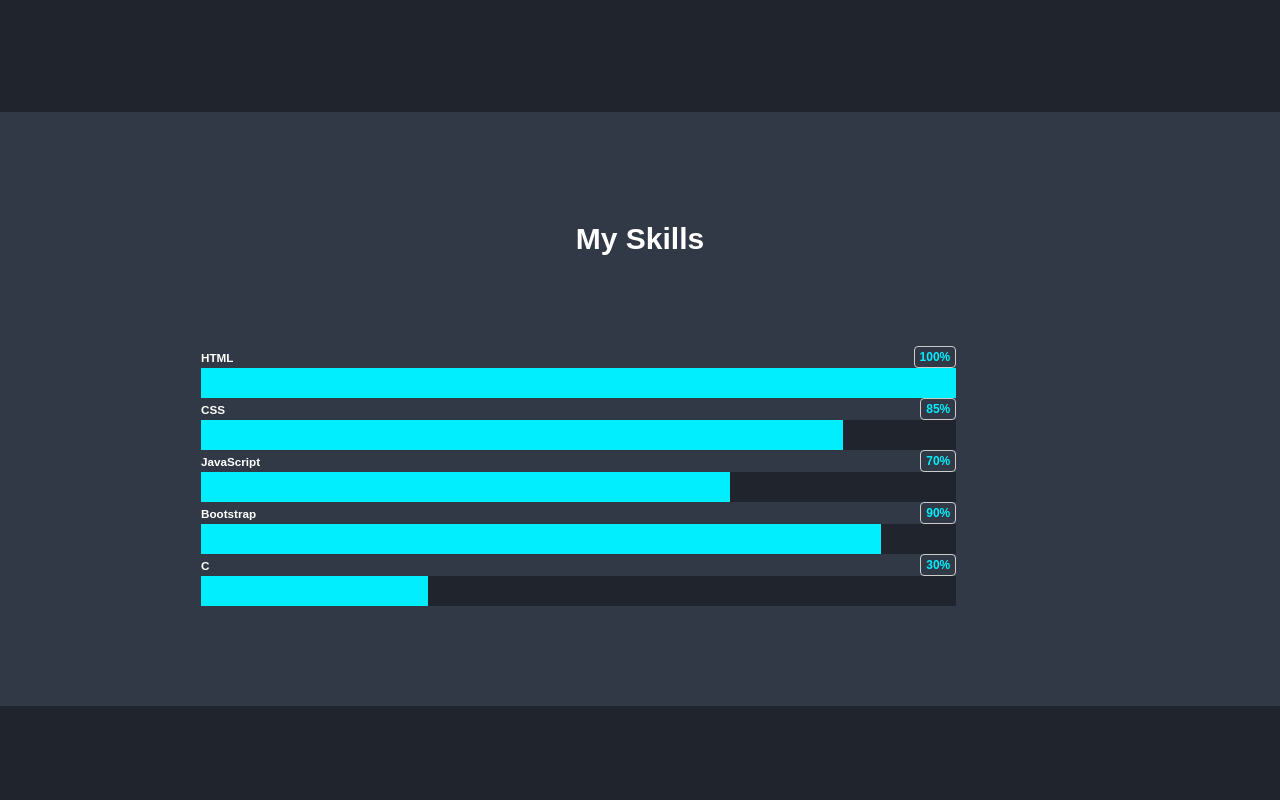
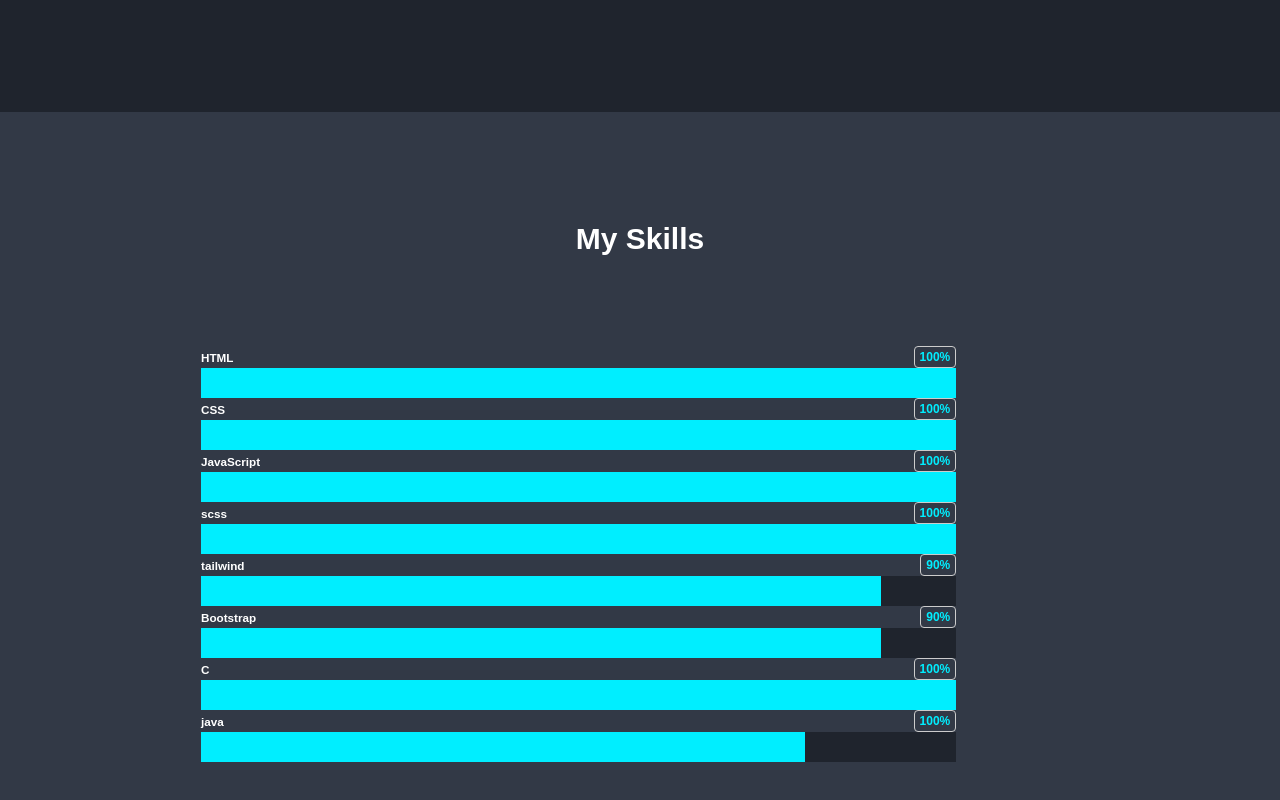
Before and after one commit to hassan1324sa/proti, a plain HTML site: page index.html in a window 1280 px wide. Shown: the part 777-1577 px from the top of the page. Before the commit the page ends 1483 px from the top, so only its background shows below. Drawn offline with nearby package versions, Linux system fonts and the light colour scheme.

Commit message:
Update index.html

```diff
--- a/index.html
+++ b/index.html
@@ -40,8 +40,9 @@
     </div>
     <ul class="n2d" id="men2">
       <li style="--n:1"><a href="#home">Home</a></li>
-      <li style="--n:2"><a href="#My-Skills">ٍٍٍ My Skills</a></li>
-      <li style="--n:3"><a href="#services">Services</a></li>
+      <li style="--n:2"><a href="#My-Skills">My Skills</a></li>
+
+      <li style="--n:3"><a href="#services">services</a></li>
       <li style="--n:4"><a href="#contact">Contact</a></li>
       <li style="--n:5"><a href="#about">About</a></li>
     </ul>
@@ -77,27 +78,44 @@
           </div>
         </div>
         <div class="skill">
-          <h3>CSS <span>85%</span></h3>
+          <h3>CSS <span>100%</span></h3>
           <div class="the-progress">
-            <span style="width: 85%"></span>
+            <span style="width: 100%"></span>
           </div>
         </div>
         <div class="skill">
-          <h3>JavaScript <span>70%</span></h3>
+          <h3>JavaScript <span>100%</span></h3>
           <div class="the-progress">
-            <span style="width: 70%"></span>
+            <span style="width: 100%"></span>
           </div>
+            <div class="skill">
+              <h3>scss <span>100%</span></h3>
+              <div class="the-progress">
+                <span style="width: 100%"></span>
+              </div>
         </div>
         <div class="skill">
-          <h3>Bootstrap <span>90%</span></h3>
+          <h3>tailwind <span>90%</span></h3>
           <div class="the-progress">
             <span style="width: 90%"></span>
           </div>
         </div>
+            <div class="skill">
+                  <h3>Bootstrap <span>90%</span></h3>
+                  <div class="the-progress">
+                    <span style="width: 90%"></span>
+                  </div>
+                </div>
         <div class="skill">
-          <h3>C<span>30%</span></h3>
+          <h3>C<span>100%</span></h3>
           <div class="the-progress">
-            <span style="width: 30%"></span>
+            <span style="width: 100%"></span>
+          </div>
+          <div class="skill">
+            <h3>java<span>100%</span></h3>
+            <div class="the-progress">
+              <span style="width: 80%"></span>
+            </div>
           </div>
         </div>
       </div>
```
